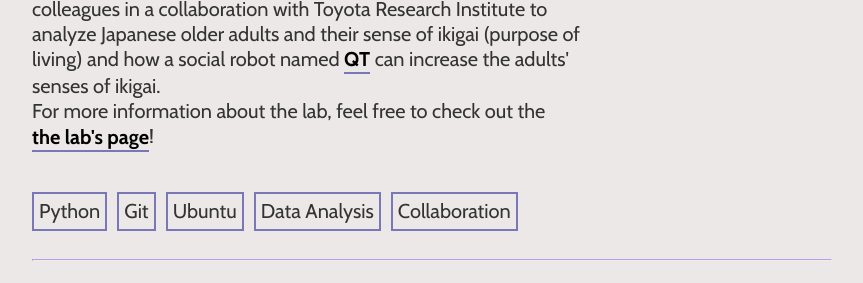
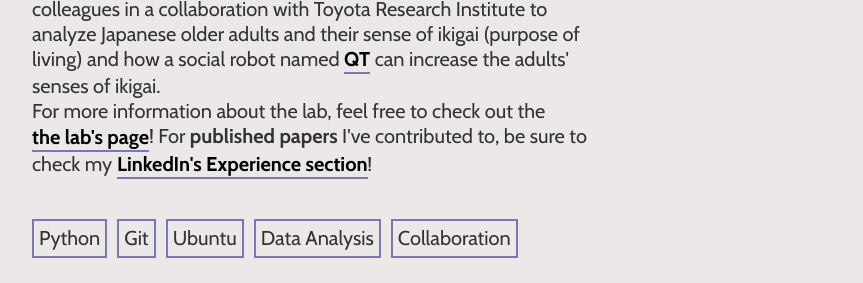
Before and after one commit to Mangosmoove/Mangosmoove.github.io, a plain HTML site: page exp.html in a window 1280 px wide. Shown: the part 1257-1540 px from the top of the page, without its empty margins (208-1071 px from the left). Drawn offline with nearby package versions, Linux system fonts and the light colour scheme.

Commit message:
Update exp.html

```diff
--- a/exp.html
+++ b/exp.html
@@ -98,7 +98,8 @@
                                 href="https://r-house.luddy.indiana.edu/" class="hvr-sweep-to-top" target="_blank"
                                 rel="noopener noreferrer">
                                 the lab's page
-                            </a>!
+                            </a>! For <strong>published papers</strong> I've contributed to, be sure to check my <a href="https://www.linkedin.com/in/arinah-karim/" class="hvr-sweep-to-top" target="_blank"
+                                rel="noopener noreferrer">LinkedIn's Experience section</a>!
                         </p>
                         <div class="work-skill">
                             <p>Python</p>
```
